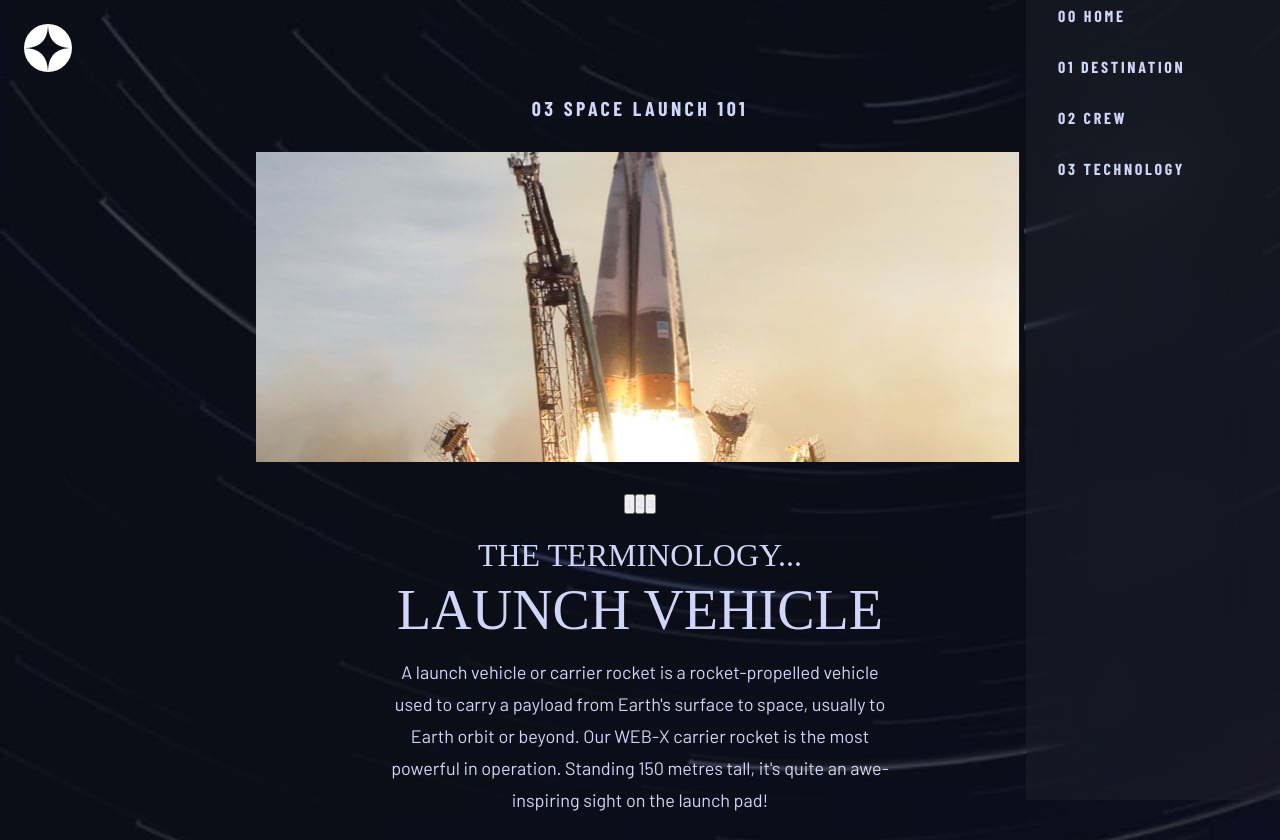
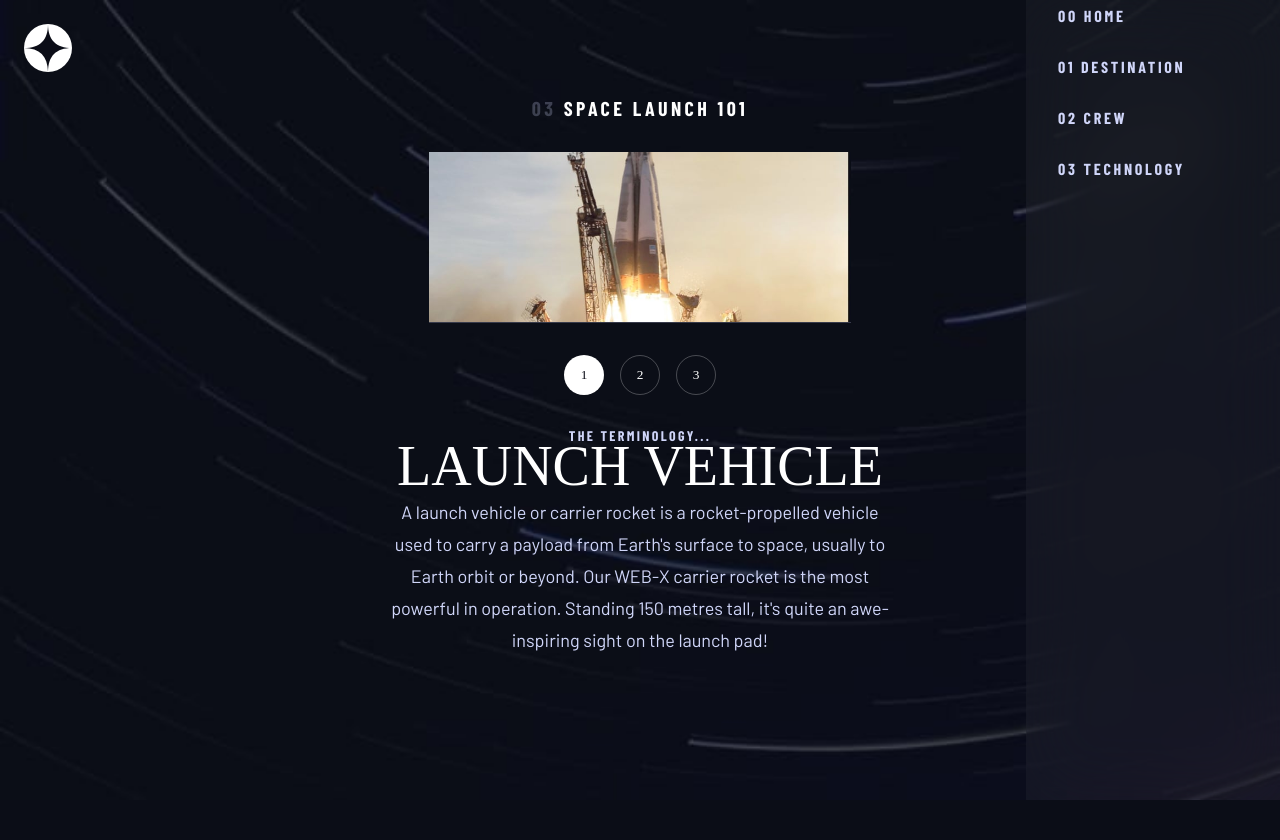
Before and after one commit to JT1974/space-tourism, a React (Create React App) app: page /technology in a window 1280 px wide. After the commit the page ends 800 px from the top, so only its background shows below. Built offline with nearby package versions, Linux system fonts and the light colour scheme; a web font is replaced by a local one.

Commit message:
technology styling done

```diff
--- a/public/index.html
+++ b/public/index.html
@@ -23,6 +23,7 @@
       --horizontal-line: #383B4B;
       --button-idle-color: rgb(208, 214, 249);
       --button-active-color: rgb(255, 255, 255);
+      --white-25: rgba(255, 255, 255, 0.25);
 
       --main-font-face: 'Bellefair', serif;
       --sub-font-face: 'Barlow Condensed', sans-serif;
--- a/src/App.jsx
+++ b/src/App.jsx
@@ -40,6 +40,7 @@ const Container = styled.div`
 		align-items: center;
 		justify-items: center;
 		gap: 2rem;
+		width: 100%;
 		max-width: 500px;
 	}
 `
--- a/src/routes/Destination.jsx
+++ b/src/routes/Destination.jsx
@@ -23,9 +23,9 @@ const Body = styled.section`
 	display: flex;
 	flex-direction: column;
 	align-items: center;
+	gap: 2rem;
 
 	nav {
-		margin-bottom: 1.5rem;
 		display: flex;
 		gap: 1.5rem;
 
@@ -57,7 +57,6 @@ const Body = styled.section`
 		flex-direction: column;
 		align-items: center;
 		padding-bottom: 2rem;
-		margin-bottom: 2rem;
 		border-bottom: 1px solid var(--horizontal-line);
 
 		h2 {
--- a/src/routes/crew.jsx
+++ b/src/routes/crew.jsx
@@ -8,7 +8,6 @@ const Hero = styled.section`
 	flex-direction: column;
 	align-items: center;
 	gap: 2rem;
-	width: 100%;
 	border-bottom: 1px solid var(--horizontal-line);
 
 	img {
--- a/src/routes/technology.jsx
+++ b/src/routes/technology.jsx
@@ -1,5 +1,74 @@
 import { useContext, useState } from 'react'
+import styled from 'styled-components'
+import PageTitle from '../components/PageTitle'
 import { Context } from '../Context'
+
+const Hero = styled.section`
+	display: flex;
+	flex-direction: column;
+	align-items: center;
+	gap: 2rem;
+	border-bottom: 1px solid var(--horizontal-line);
+
+	img {
+		height: 170px;
+	}
+
+	@media screen and (min-width: 1440px) {
+		flex-direction: row;
+	}
+`
+
+const Body = styled.section`
+	display: flex;
+	flex-direction: column;
+	align-items: center;
+	gap: 2rem;
+
+	nav {
+		display: flex;
+		gap: 1rem;
+
+		button {
+			cursor: pointer;
+			width: 40px;
+			height: 40px;
+			border-radius: 50%;
+			border: 1px solid var(--white-25);
+			background: transparent;
+			color: var(--title-color);
+
+			&:hover {
+				border: 1px solid var(--title-color);
+			}
+
+			&.active {
+				background-color: var(--button-active-color);
+				color: var(--background-color);
+			}
+		}
+	}
+
+	article {
+		display: flex;
+		flex-direction: column;
+		justify-content: center;
+		align-items: center;
+
+		h3 {
+			color: var(--title-color);
+			margin-bottom: 1rem;
+		}
+
+		.subHeading-2 {
+			margin-bottom: 0.5rem;
+		}
+
+		p {
+			color: var(--text-color);
+		}
+	}
+`
 
 export default function Technology() {
 	const { technology } = useContext(Context)
@@ -9,8 +78,13 @@ export default function Technology() {
 
 	return (
 		<>
-			<h5>03 Space launch 101</h5>
+			<Hero>
+				<PageTitle>
+					<span>03</span> Space launch 101
+				</PageTitle>
 				<img src={data?.images.landscape} alt={data?.name} />
+			</Hero>
+			<Body>
 				<nav>
 					<button
 						className={data?.name === 'Launch vehicle' ? 'active' : ''}
@@ -31,9 +105,12 @@ export default function Technology() {
 						3
 					</button>
 				</nav>
-			<h4>The terminology...</h4>
+				<article>
+					<span className='subHeading-2'>The terminology...</span>
 					<h3>{data?.name}</h3>
 					<p>{data?.description}</p>
+				</article>
+			</Body>
 		</>
 	)
 }
```
Lines whose indentation alone changed are shown as unchanged.
